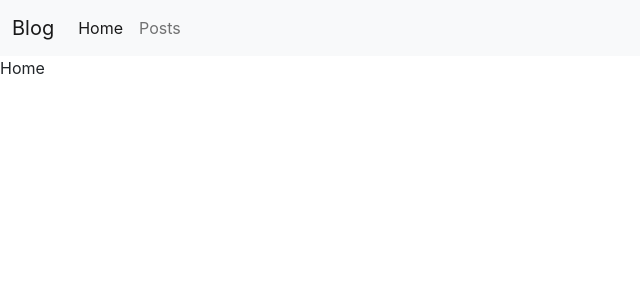
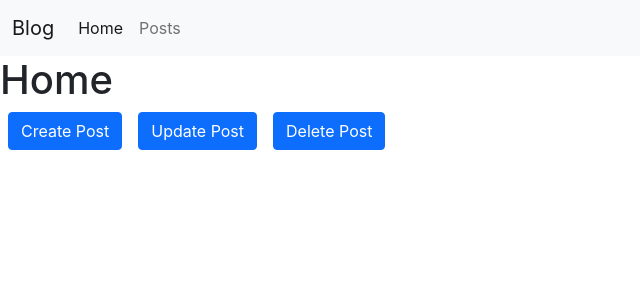
Before and after one commit to yangzhengca/react-router-dom6-blog-practice, a React (Create React App) app: page / in a window 1280 px wide. Shown: the top 300 px of the page, without its empty margins (0-640 px from the left). Built offline with nearby package versions, Linux system fonts and the light colour scheme; no server answers.

Commit message:
Added axios post/put/delete, and useNavigate

```diff
--- a/src/components/PostDetail/PostDetail.jsx
+++ b/src/components/PostDetail/PostDetail.jsx
@@ -1,10 +1,11 @@
 import React, { useContext } from "react";
-import { useParams } from "react-router-dom";
+import { useParams, useNavigate } from "react-router-dom";
 import { AppContext } from "../../App";
 
 function PostDetail() {
   const appCtx = useContext(AppContext);
   const { id } = useParams();
+  const navigate = useNavigate()
 
   return (
     <div className="container" >
@@ -14,6 +15,7 @@ function PostDetail() {
           <p>{appCtx.filter((post) => post.id == id)[0].body}</p>
           <p>Author ID: {appCtx.filter((post) => post.id == id)[0].userId}</p>
           <p>id: {id}</p>
+          <button className="btn btn-primary" onClick={()=>navigate(-1)}>Go back</button>
         </>
       )}
     </div>
--- a/src/components/pages/Home/Home.jsx
+++ b/src/components/pages/Home/Home.jsx
@@ -1,11 +1,59 @@
-import React from 'react'
+import React from "react";
+import axios from "axios";
+
+const baseURL = "https://jsonplaceholder.typicode.com/posts";
 
 function Home() {
-    return (
-        <div>
-            Home
-        </div>
-    )
+  const [post, setPost] = React.useState(null);
+
+  React.useEffect(() => {
+    axios.get(`${baseURL}/1`).then((response) => {
+      setPost(response.data);
+    });
+  }, []);
+
+  function createPost() {
+    axios
+      .post(baseURL, {
+        title: "Hello World!",
+        body: "This is a new post.",
+      })
+      .then((response) => {
+        setPost(response.data);
+      });
+  }
+
+  function updatePost() {
+    axios
+      .put(`${baseURL}/1`, {
+        title: "Hello World!",
+        body: "This is an updated post."
+      })
+      .then((response) => {
+        setPost(response.data);
+      });
+  }
+
+  function deletePost() {
+      axios.delete(`${baseURL}/1`)
+      .then(() => {
+          alert("post deleted!");
+          setPost(null);
+      })
+  }
+//   if (!post) return "No post!";
+
+  return (
+    <div>
+      <h1>Home</h1>
+      {post && <><h1>{post.title}</h1>
+      <p>{post.body}</p></>}
+
+      <button className="btn btn-primary mx-2" onClick={createPost}>Create Post</button>
+      <button className="btn btn-primary mx-2" onClick={updatePost}>Update Post</button>
+      <button className="btn btn-primary mx-2" onClick={deletePost}>Delete Post</button>
+    </div>
+  );
 }
 
-export default Home
+export default Home;
```
